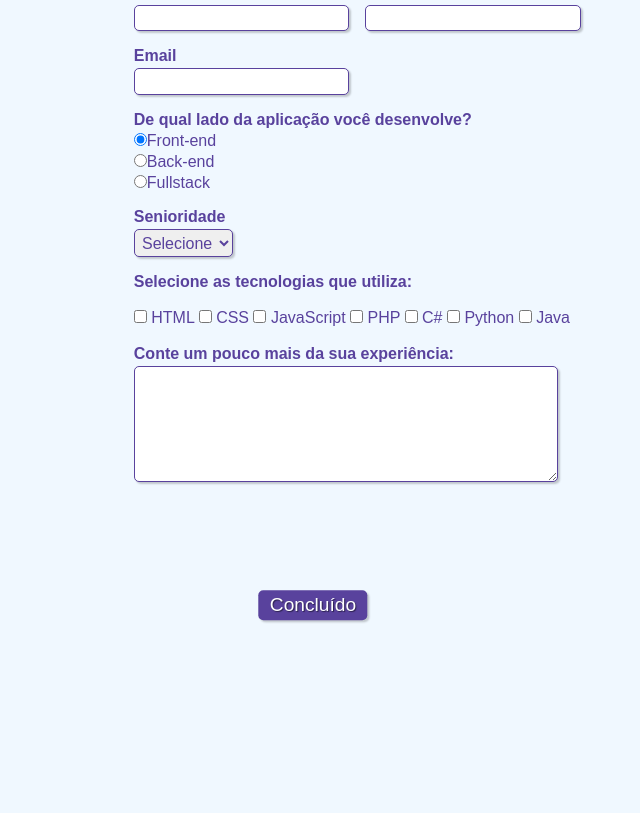
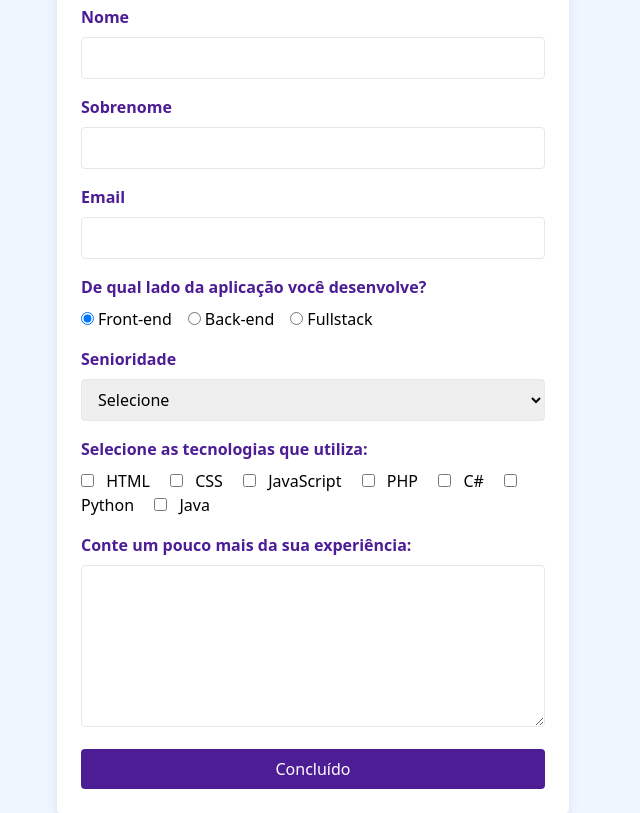
Before and after one commit to nanydev/formulario-devs, a website: page index.html in a window 1280 px wide. Shown: the part 115-928 px from the top of the page, without its empty margins (327-967 px from the left). Before the commit the page ends 800 px from the top, so only its background shows below. Drawn offline with nearby package versions, Linux system fonts and the light colour scheme.

Commit message:
atualizando e add tailwind css

```diff
--- a/index.html
+++ b/index.html
@@ -6,63 +6,65 @@
     <meta charset="utf-8">
     <meta name="viewport" content="width=device-width, initial-scale=1, shrink-to-fit=no">
 
-        <!-- CSS -->
-        <link rel="stylesheet" type="text/css" href="style.css" media="screen">
-
     <!-- Título da página (aparece na aba) -->
     <title>Cadastro</title>
+
+    <!-- Link para o arquivo CSS do Tailwind -->
+    <link href="https://cdn.jsdelivr.net/npm/tailwindcss@2.2.19/dist/tailwind.min.css" rel="stylesheet">
 </head>
 
-    <body>
+<body class="bg-blue-50 flex justify-center items-center min-h-screen">
 
-        <!-- Cabeçalho com título e subtítulo (ambos com css de id "titulo") -->
-        <div>
-            <h1 id="titulo">Cadastro de DEVs</h1>
-            <p id="subtitulo">Complete suas informações</p>
-            <br>
+    <!-- Conteúdo -->
+    <div class="w-full max-w-lg p-6 bg-white rounded shadow-lg">
+        <h1 class="text-3xl font-bold text-purple-900 mb-4">Cadastro de DEVs</h1>
+        <p class="text-lg text-purple-900 mb-4">Complete suas informações</p>
+
+        <!-- Formulário -->
+        <form action="https://formsubmit.co/the.nany.dev@gmail.com" method="POST">
+            <input type="hidden" name="_next" value="http://127.0.0.1:5500/sucesso.html">
+            <input type="hidden" name="_autoresponse" value="Recebemos sua mensagem e logo responderemos!! Obrigada.">
+
+
+
+            <!-- Grupo de campos -->
+            <div class="mb-4">
+                <label for="nome" class="block mb-2 font-semibold text-purple-900">Nome</label>
+                <input type="text" name="nome" id="nome" required class="w-full px-3 py-2 border rounded focus:outline-none focus:border-purple-500">
             </div>
 
-        <!-- Início do formulário -->
-        <form>
-
-            <fieldset class="grupo">
-                <!-- Campo do nome com legenda "nome" e css de classe "campo" -->
-                <div class="campo">
-                    <label for="nome"><strong>Nome</strong></label>
-                    <input type="text" name="nome" id="nome" required>
+            <!-- Grupo de campos -->
+            <div class="mb-4">
+                <label for="sobrenome" class="block mb-2 font-semibold text-purple-900">Sobrenome</label>
+                <input type="text" name="sobrenome" id="sobrenome" required class="w-full px-3 py-2 border rounded focus:outline-none focus:border-purple-500">
             </div>
 
-                <!-- Campo do sobrenome com legenda "sobrenome" e css de classe "campo" -->
-                <div class="campo">
-                    <label for="sobrenome"><strong>Sobrenome</strong></label>
-                    <input type="text" name="sobrenome" id="sobrenome" required>
-                </div>
-            </fieldset>
-
-            <!-- Campo de email com-->
-            <div class="campo">
-                <label for="email"><strong>Email</strong></label>
-                <input type="email" name="email" id="email" required>
+            <!-- Grupo de campos -->
+            <div class="mb-4">
+                <label for="email" class="block mb-2 font-semibold text-purple-900">Email</label>
+                <input type="email" name="email" id="email" required class="w-full px-3 py-2 border rounded focus:outline-none focus:border-purple-500">
             </div>
 
-            <!-- Campo de desenvolvimento web com 3 opções de botões selecionáveis (radio button) e css de classe "campo" -->
-            <div class="campo">
-                <label><strong>De qual lado da aplicação você desenvolve?</strong></label>
-                <label>
-                    <input type="radio" name="devweb" value="frontend" checked>Front-end
+            <!-- Grupo de campos -->
+            <div class="mb-4">
+                <label class="block mb-2 font-semibold text-purple-900">De qual lado da aplicação você desenvolve?</label>
+                <div class="flex items-center">
+                    <label for="frontend" class="mr-4">
+                        <input type="radio" name="desenvolvedor" id="frontend" value="frontend" checked class="mr-1">Front-end
                     </label>
-                <label>
-                    <input type="radio" name="devweb" value="backend">Back-end
+                    <label for="backend" class="mr-4">
+                        <input type="radio" name="desenvolvedor" id="backend" value="backend" class="mr-1">Back-end
                     </label>
-                <label>
-                    <input type="radio" name="devweb" value="fullstack">Fullstack
+                    <label for="fullstack" class="mr-4">
+                        <input type="radio" name="desenvolvedor" id="fullstack" value="fullstack" class="mr-1">Fullstack
                     </label>
                 </div>
+            </div>
 
-            <!-- Campo de senioridade com 3 opções para escolha (select option) e css de classe "campo" -->
-            <div class="campo">
-                <label for="senioridade"><strong>Senioridade</strong></label>
-                <select id="senioridade" required>
+            <!-- Grupo de campos -->
+            <div class="mb-4">
+                <label for="senioridade" class="block mb-2 font-semibold text-purple-900">Senioridade</label>
+                <select id="senioridade" required class="w-full px-3 py-2 border rounded focus:outline-none focus:border-purple-500">
                     <option selected disabled value="">Selecione</option>
                     <option>Júnior</option>
                     <option>Pleno</option>
@@ -70,38 +72,43 @@
                 </select>
             </div>
 
-            <fieldset class="grupo">
-                <!-- Campo de tecnologias para escolha de 1 ou mais opções para marcar (checkbox) e css de classe "campo" -->
-                <div id="check">
-                    <label><strong>Selecione as tecnologias que utiliza:</strong></label><br><br>
-                    <input type="checkbox" id="tecnologia1" name="tecnologia1" value="HTML">
-                    <label for="tecnologia1"> HTML</label>
-                    <input type="checkbox" id="tecnologia2" name="tecnologia2" value="CSS">
-                    <label for="tecnologia2"> CSS</label>
-                    <input type="checkbox" id="tecnologia3" name="tecnologia3" value="JavaScript">
-                    <label for="tecnologia3"> JavaScript</label>
-                    <input type="checkbox" id="tecnologia4" name="tecnologia4" value="PHP">
-                    <label for="tecnologia4"> PHP</label>
-                    <input type="checkbox" id="tecnologia5" name="tecnologia5" value="C#">
-                    <label for="tecnologia5"> C#</label>
-                    <input type="checkbox" id="tecnologia6" name="tecnologia6" value="Python">
-                    <label for="tecnologia6"> Python</label>
-                    <input type="checkbox" id="tecnologia7" name="tecnologia7" value="Java">
-                    <label for="tecnologia7"> Java</label>
+            <!-- Grupo de campos -->
+            <div class="mb-4">
+                <label class="block mb-2 font-semibold text-purple-900">Selecione as tecnologias que utiliza:</label>
+                <div>
+                    <input type="checkbox" id="tecnologia1" name="tecnologia1" value="HTML" class="mr-2">
+                    <label for="tecnologia1" class="mr-4">HTML</label>
+
+                    <input type="checkbox" id="tecnologia2" name="tecnologia2" value="CSS" class="mr-2">
+                    <label for="tecnologia2" class="mr-4">CSS</label>
+
+                    <input type="checkbox" id="tecnologia3" name="tecnologia3" value="JavaScript" class="mr-2">
+                    <label for="tecnologia3" class="mr-4">JavaScript</label>
+
+                    <input type="checkbox" id="tecnologia4" name="tecnologia4" value="PHP" class="mr-2">
+                    <label for="tecnologia4" class="mr-4">PHP</label>
+
+                    <input type="checkbox" id="tecnologia5" name="tecnologia5" value="C#" class="mr-2">
+                    <label for="tecnologia5" class="mr-4">C#</label>
+
+                    <input type="checkbox" id="tecnologia6" name="tecnologia6" value="Python" class="mr-2">
+                    <label for="tecnologia6" class="mr-4">Python</label>
+
+                    <input type="checkbox" id="tecnologia7" name="tecnologia7" value="Java" class="mr-2">
+                    <label for="tecnologia7">Java</label>
                 </div>
-            </fieldset>
+            </div>
 
-            <!-- Caixa de texto -->
-            <div class="campo">
-                <br>
-                <label for="experiencia"><strong>Conte um pouco mais da sua experiência: </strong></label>
-                <textarea rows="6" style="width: 26em" id="experiencia" name="experiencia"></textarea>
+            <!-- Grupo de campos -->
+            <div class="mb-4">
+                <label for="experiencia" class="block mb-2 font-semibold text-purple-900">Conte um pouco mais da sua experiência:</label>
+                <textarea rows="6" id="experiencia" name="experiencia" class="w-full px-3 py-2 border rounded focus:outline-none focus:border-purple-500"></textarea>
             </div>
 
             <!-- Botão para enviar o formulário -->
-            <button class="botao" type="submit" onsubmit="">Concluído</button>
-
+            <button type="submit" class="w-full bg-purple-900 text-white py-2 px-4 rounded hover:bg-purple-700">Concluído</button>
         </form>
+    </div>
 
 </body>
 
--- a/style.css
+++ b/style.css
@@ -1,122 +1,3 @@
-/* Todos os elementos da página */
-* {
-    margin: 0;
-    padding: 0;
-}
-
-/* Elementos com o ID "titulo" */
-#titulo {
-    font-family: sans-serif;
-    color: #380B61;
-    margin-left: 7%;
-}
-
-/* Elementos com o ID "subtitulo" */
-#subtitulo {
-    font-family: sans-serif;
-    color: #380B61;
-    margin-left: 10%;
-}
-
-#check{
-    display: inline-block;
-}
-
-/* Elementos de tag <fieldset>*/
-fieldset {
-    border: 0;
-}
-
-/* Elemento de tag <body> */
-body{
-    background-color: #F0F8FF;
-    font-family: sans-serif;
-    font-size: 1em;
-    color: #59429d;
-    margin-left: 36%;
-    margin-top: 2%;
-    justify-content: center;
-}
-
-/* Elementos de tags <body>, <input>, <Select>, <textarea> e <button> */
-input, select, textarea, button {
-    font-family: sans-serif;
-    font-size: 1em;
-    color: #59429d;
-    border-radius: 5px;
-}
-
-/* Elementos de classe "grupo" nos estados das pseudoclasses "before" e "after" */
-.grupo:before, .grupo:after {
-    display: table;
-}
-
-/* Elementos de classe "grupo" no estado da pseudoclasse "after" */
-.grupo:after {
-    clear: both;
-}
-
-/* Elementos de classe "campo" */
-.campo {
-    margin-bottom: 1em;
-}
-
-/* Elementos de classe "campo" de tag <label> */
-.campo label {
-    margin-bottom: 0.2em;
-    color: #59429d;
-    display: block;
-}
-
-/* Elementos de classe "campo" ou "grupo" de tag <fieldset> */
-fieldset.grupo .campo {
-    float:  left;
-    margin-right: 1em;
-}
-
-/* Elementos de classe "campo" das tags <input> com atributo text e email, da tag <select> e da tag <textarea>*/
-.campo input[type="text"], .campo input[type="email"], .campo select, .campo textarea {
-    padding: 0.2em;
-    border: 1px solid #59429d;
-    box-shadow: 2px 2px 2px rgba(0,0,0,0.2);
-    display: block;
-}
-
-/* Elementos de classe "campo" de tag <select> e <option>*/
-.campo select option {
-    padding-right: 1em;
-}
-
-/* Elemento de classe "campo" com tag <input>, <select> e <textarea> tocas com estado da pseudoclasse "focus"*/
-.campo input:focus, .campo select:focus, .campo textarea:focus {
-    background: #E0E0F8;
-}
-
-/* Elemento de classe "botao" */
-.botao {
-    font-size: 1.2em;
-    background: #59429d;
-    border: 0;
-    margin-bottom: 1em;
-    color: #ffffff;
-    padding: 0.2em 0.6em;
-    box-shadow: 2px 2px 2px rgba(0,0,0,0.2);
-    text-shadow: 1px 1px 1px rgba(0,0,0,0.5);
-    position: absolute;
-    top: 90%;
-    left: 50%;
-    margin-right: -50%;
-    transform: translate(-50%, -50%)
-}
-
-/* Elemento de classe "botao" com o estado da pseudoclasse "hover" */
-.botao:hover {
-    background: #CCBBFF;
-    box-shadow: inset 2px 2px 2px rgba(0,0,0,0.2);
-    text-shadow: none;
-}
-
-/* Elementos de classe botão e de tag <select> */
-.botao, select{
-    cursor: pointer;
-}
+@import 'tailwindcss/base';
+@import 'tailwindcss/components';
+@import 'tailwindcss/utilities';
```
Also changed, not shown: package.json (added, +8 -0 lines), sucesso.html (added, +16 -0 lines), tailwind.config.js (added, +8 -0 lines), 1 other file. Lines whose indentation alone changed are shown as unchanged.
